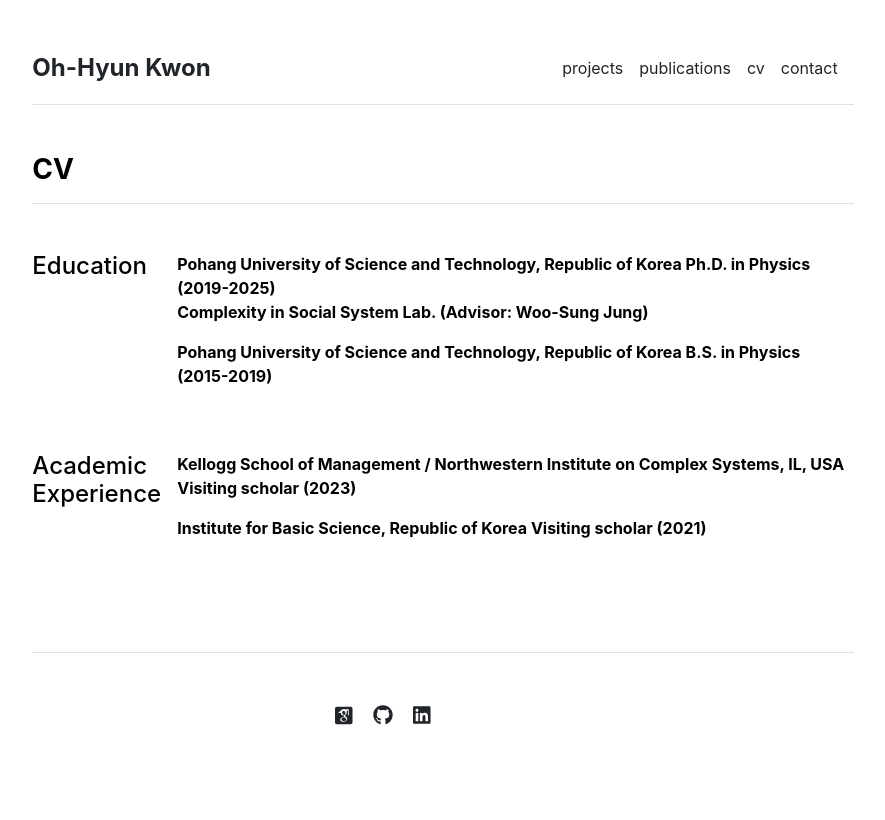
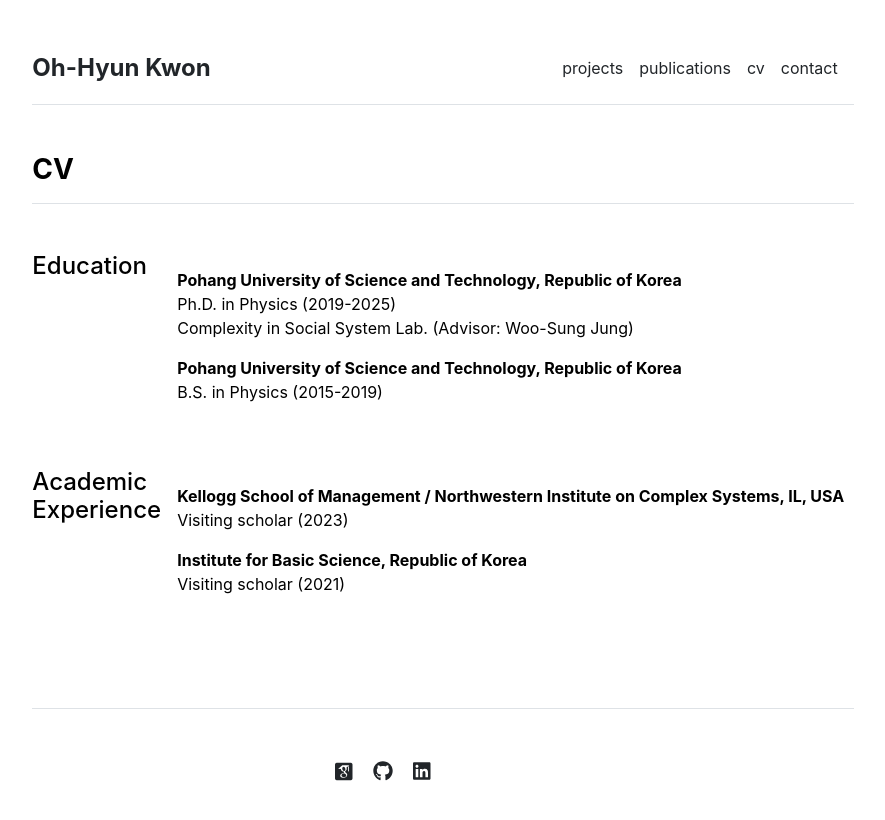
Before and after one commit to pothyd/pothyd.github.io, a Jekyll site: the page built from cv.md, in a window 1280 px wide. Shown: the top 820 px of the page, without its empty margins (197-1082 px from the left). Built offline with Jekyll 4.4.1, drawn with Linux system fonts in a browser that asks for light colours; some web fonts are replaced.

Commit message:
Update cv.html

```diff
--- a/_layouts/cv.html
+++ b/_layouts/cv.html
@@ -13,8 +13,8 @@
       </div>
       <div class="col-md-10">
         {% for section in site.data.cv.education %}
-          <p class="fw-bold">
-            {{ section.title }}
+          <p>
+            <div class="fw-bold">{{ section.title }}</div>
             {{ section.description }}
           </p>
         {% endfor %}
@@ -26,8 +26,8 @@
       </div>
       <div class="col-md-10">
         {% for section in site.data.cv.academic-experience %}
-          <p class="fw-bold">
-            {{ section.title }}
+          <p>
+            <div class="fw-bold">{{ section.title }}</div>
             {{ section.description }}
           </p>
         {% endfor %}
```
